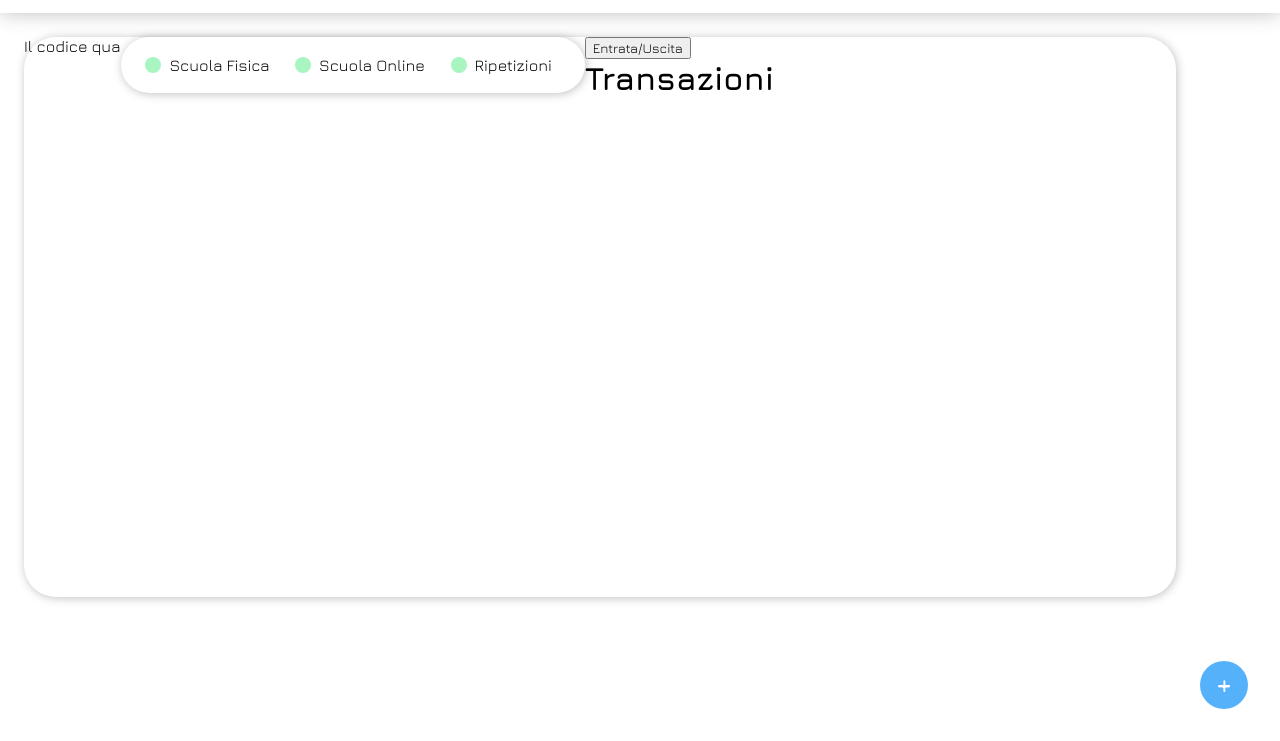
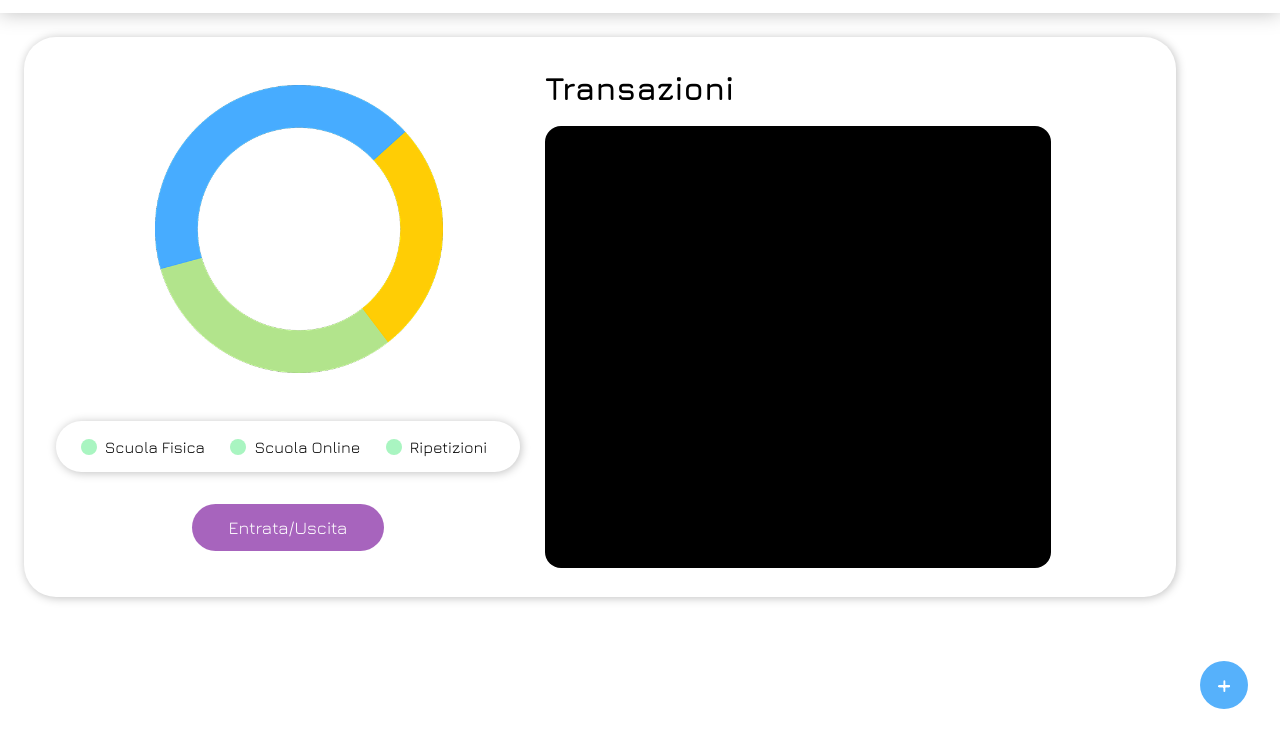
Before and after one commit to AntonioFMultari/Innuma, a plain HTML site: page bilancio.html in a window 1280 px wide. Shown: the part 59-800 px from the top of the page. Drawn offline with nearby package versions, Linux system fonts and the light colour scheme.

Commit message:
added more in bilancio.html and done a bit of css

```diff
--- a/balance.css
+++ b/balance.css
@@ -1,10 +1,33 @@
 .cartBil {
+    gap: 25px;
     display: flex;
     box-shadow: 1px 1px 10px rgba(0, 0, 0, 0.25);
     width: 90%;
     height: 35rem;
     margin: 1.5rem;
     border-radius: 2rem;
+}
+
+.cartSinitra {
+    display: flex;
+    flex-direction: column;
+    gap: 1.2rem;
+}
+
+.grafaBil {
+    /* Placeholder per l'eventuale grafa inserito */
+    flex-grow: 1;
+    border-radius: 1rem;
+    font-size: 1.2rem;
+    padding: 1rem;
+    display: grid;
+}
+
+.grafaEs {
+    height: 18rem;
+    width: 18rem;
+    padding-left: 7.2rem;
+    padding-top: 2rem;
 }
 
 .divBilancioFiltri {
@@ -14,6 +37,43 @@
     justify-content: space-around;
     padding: 1rem;
     width: 27rem;
-    height: 1.5rem;
+    height: 1.2rem;
     border-radius: 2.5rem;
+    margin-top: 2rem;
+    margin-left: 2rem;
 }
+
+.entrateUscita {
+    padding: 0.8rem;
+    background-color: #A764BD;
+    color: #FFFFFF;
+    border: none;
+    border-radius: 1.5rem;
+    font-size: 1.1rem;
+    cursor: pointer;
+    margin-top: 2rem;
+    margin-left: 10.5rem;
+    width: 12rem;
+}
+
+.cartDestra {
+    display: flex;
+    flex-direction: column;
+    gap: 1.2rem;
+}
+
+.titoloBil {
+    margin-top: 2rem;
+}
+
+.listaBil {
+    /* Stesso placeholder come grafa
+    è nero solo per vedere la dimensione, fammi sapere se la dimensione va bene*/
+    flex-wrap: 1;
+    overflow-y: auto;
+    border-radius: 1rem;
+    padding: 0.8rem;
+    height: 26rem;
+    background-color: black;
+    width: 30rem;
+}
--- a/bilancio.html
+++ b/bilancio.html
@@ -62,13 +62,16 @@
       <button class="bottoneCreaElemento">+</button>
     </div>
 
+    <!--Cartella Bilancio con due viversi lati che si uniscono dentro-->
     <div class="cartBil">
-      <div class="grafaBil">
-        Il codice qua
-      </div>
 
       <div class="cartSinistra">
+        <div class="grafaBil">
+          <!--è solo un imagine, messo per avere l'idea di come sarebbe il resto-->
+          <img src="./assets/bilanciografico 1.png" alt="grafa" class="grafaEs">
+        </div>
         <div class="divBilancioFiltri">
+          <!--Preso dal calendario, CSS nel GLOBAL?-->
           <div class="elementoFiltro">
             <div class="pallino"></div>
             <span class="spanFiltro">Scuola Fisica</span>
@@ -82,19 +85,14 @@
             <span class="spanFiltro">Ripetizioni</span>
           </div>
         </div>
+        <button class="entrateUscita">
+          Entrata/Uscita
+        </button>
       </div>
 
       <div class="cartDestra">
-        <button class="entrateUscita">
-          Entrata/Uscita
-        </button>
-
-        <h1 class="titoloBil">
-          Transazioni
-        </h1>
-
+        <h1 class="titoloBil">Transazioni</h1>
         <div class="listaBil">
-
         </div>
       </div>
     </div>
```
Also changed, not shown: assets/bilanciografico 1.png (added).
